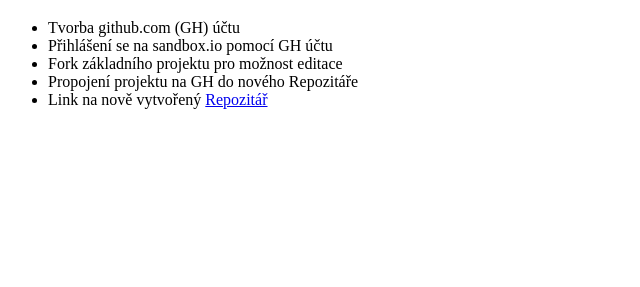
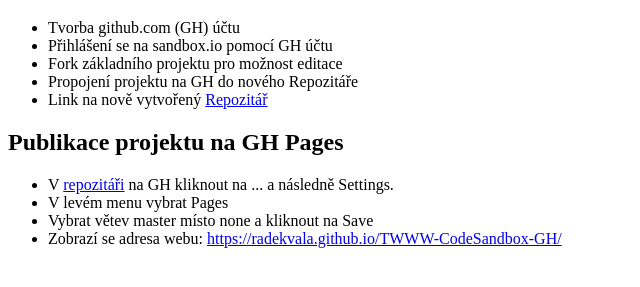
Before and after one commit to RadekVala/TWWW-CodeSandbox-GH, a website: page index.html in a window 1280 px wide. Shown: the part 61-348 px from the top of the page, without its empty margins (0-640 px from the left). Drawn offline with Linux system fonts and the light colour scheme.

Commit message:
Přidány info o publikaci na GH Pages

```diff
--- a/index.html
+++ b/index.html
@@ -22,5 +22,28 @@
         >
       </li>
     </ul>
+
+    <h2>Publikace projektu na GH Pages</h2>
+    <ul>
+      <li>
+        V
+        <a
+          title="Odkaz na github.com"
+          href="https://github.com/RadekVala/TWWW-CodeSandbox-GH"
+          >repozitáři</a
+        >
+        na GH kliknout na ... a následně Settings.
+      </li>
+      <li>V levém menu vybrat Pages</li>
+      <li>Vybrat větev master místo none a kliknout na Save</li>
+      <li>
+        Zobrazí se adresa webu:
+        <a
+          title="Odkaz na github.com"
+          href="https://radekvala.github.io/TWWW-CodeSandbox-GH/"
+          >https://radekvala.github.io/TWWW-CodeSandbox-GH/</a
+        >
+      </li>
+    </ul>
   </body>
 </html>
```
